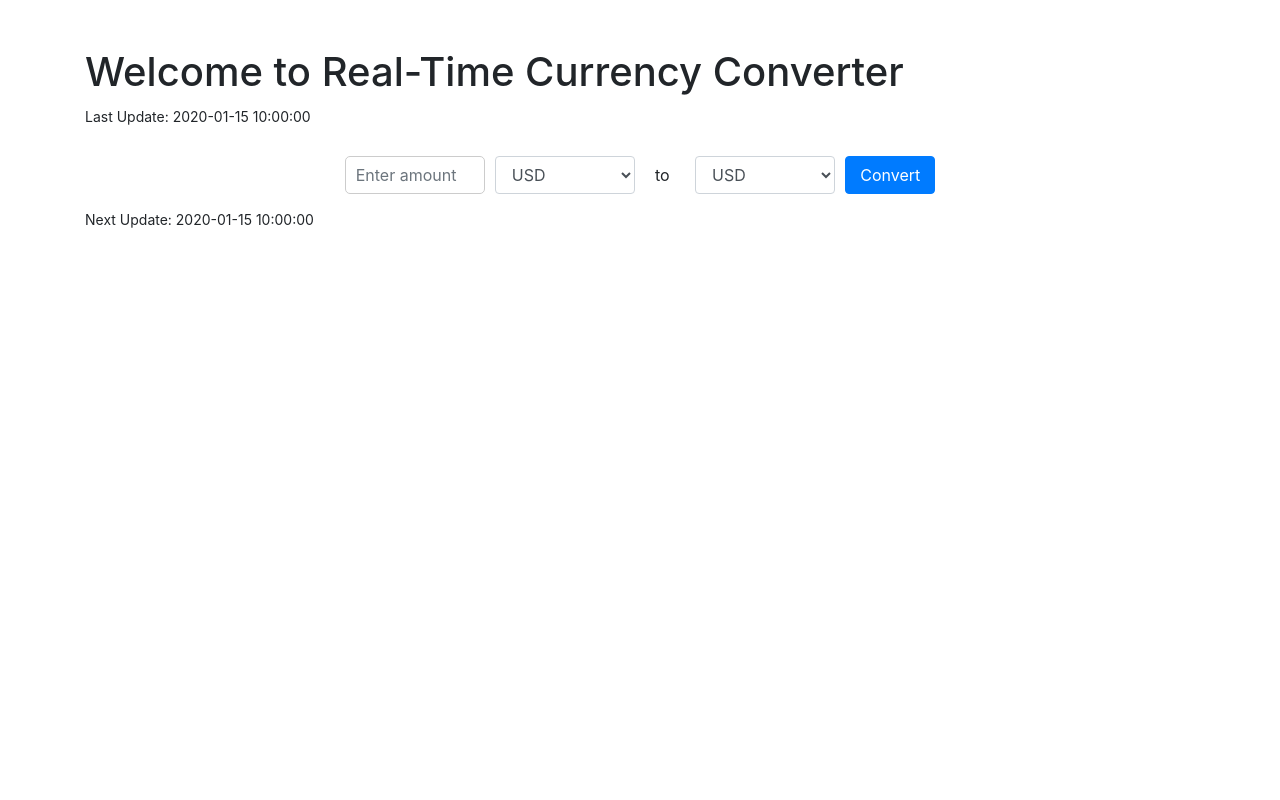
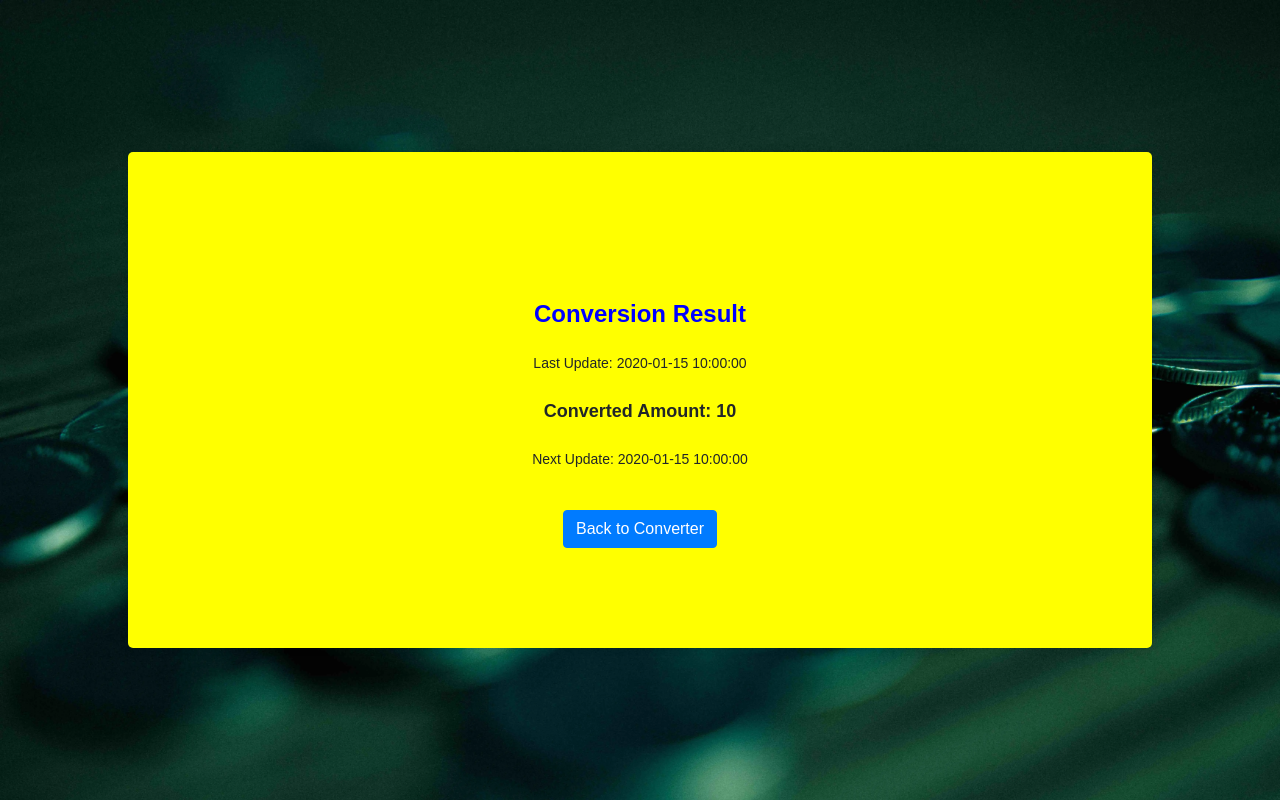
Before and after one commit to vhincekhay/CurrencyConverterApp, a Flask app: template templates/result.html in a window 1280 px wide. Run offline with Flask 2, Linux system fonts and the light colour scheme; the template is opened without the code that fills it: most values are stand-ins (such as "Sample title", 1, 10 or a date in 2020); some libraries are stand-ins or nearby versions.

Commit message:
Update result.html

```diff
--- a/templates/result.html
+++ b/templates/result.html
@@ -20,49 +20,50 @@
     <meta name="viewport" content="width=device-width, initial-scale=1.0">
     <link rel="stylesheet" href="https://stackpath.bootstrapcdn.com/bootstrap/4.5.2/css/bootstrap.min.css">
     <link rel="stylesheet" href="{{ url_for('static', filename='styles.css') }}">
-    <title>Currency Converter</title>
+    <title>Conversion Result</title>
+    <style>
+        body {
+            background-image: url('bckgrnd.webp');
+            font-family: Arial, sans-serif;
+            text-align: center;
+            background-size: cover;
+            background-repeat: no-repeat;
+            background-attachment: fixed;
+        }
+
+        .rectangular-box-container {
+            display: flex;
+            justify-content: center;
+            align-items: center;
+            min-height: 100vh; /* Ensure the container takes at least the full viewport height */
+        }
+
+        .rectangular-box {
+            background-color: yellow;
+            width: 80%; /* Adjust the width as needed */
+            padding: 100px;
+            border-radius: 5px;
+            box-shadow: 0 0 10px rgba(0, 0, 0, 0.1);
+            text-align: center;
+        }
+
+        h1 {
+            color: blue;
+            font-size: 24px;
+            font-weight: bold;
+            margin-bottom: 10px;
+        }
+    </style>
 </head>
 <body>
-    <div class="container">
-            <h1 class="mt-5">Welcome to Real-Time Currency Converter</h1>
-            <p>Last Update: {{ last_update_time }}</p>
-            <form method="POST" action="/convert" class="mt-4">
-                <div class="form-row align-items-center">
-                    <div class="col-md-3">
-                    <!-- Input field for the amount -->
-                        <!-- <input type="text" name="amount" id="amount" placeholder="Enter amount" required inputmode="numeric">-->
-                        <input type="text" name="amount" id="amount" placeholder="Enter amount" required inputmode="numeric" class="form-control">
-                    <script>
-                            document.addEventListener('input', function (e) {
-                                if (e.target.id === 'amount') {
-                                    e.target.value = e.target.value.replace(/[^0-9.]/g, '');
-                                }
-                            });
-                    </script>
-                    </div>
-                    <div class="col-md-3">
-                        <select name="from_currency" class="form-control">
-                            {% for currency in currencies %}
-                                <option value="{{ currency }}" {% if currency == default_from_currency %}selected{% endif %}>{{ currency }}</option>
-                            {% endfor %}
-                        </select>
-                    </div>
-                    <div class="col-md-1">
-                        <span>to</span>
-                    </div>
-                    <div class="col-md-3">
-                        <select name="to_currency" class="form-control">
-                            {% for currency in currencies %}
-                                <option value="{{ currency }}" {% if currency == default_to_currency %}selected{% endif %}>{{ currency }}</option>
-                            {% endfor %}
-                        </select>
-                    </div>
-                    <div class="col-md-2">
-                        <button type="submit" class="btn btn-primary btn-block mt-7">Convert</button>
-                    </div>
-                </div>
-            </form>
-            <p>Next Update: {{ next_update_time }}</p>
+    <div class="rectangular-box-container">
+        <div class="rectangular-box">
+            <h1 class="mt-5">Conversion Result</h1>
+            <p class="mt-4">Last Update: {{ last_update_time }}</p>
+            <p class="result mt-4">Converted Amount: {{ converted_amount }}</p>
+            <p class="mt-4">Next Update: {{ next_update_time }}</p>
+            <a href="/" class="btn btn-primary mt-4">Back to Converter</a>
+        </div>
     </div>
 </body>
 </html>
```
